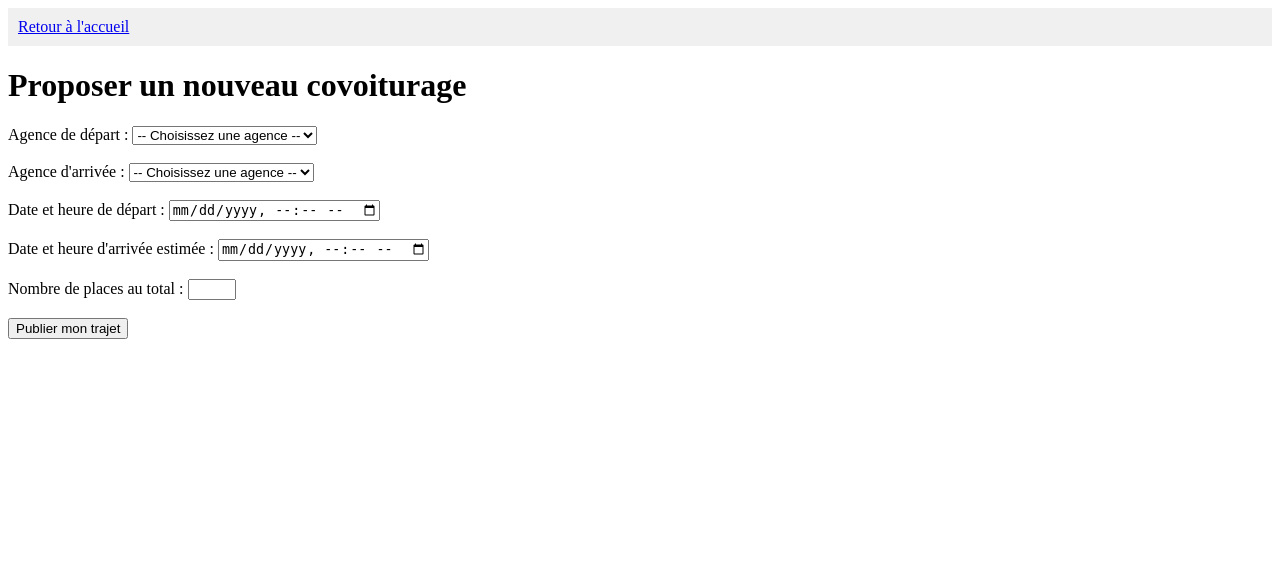
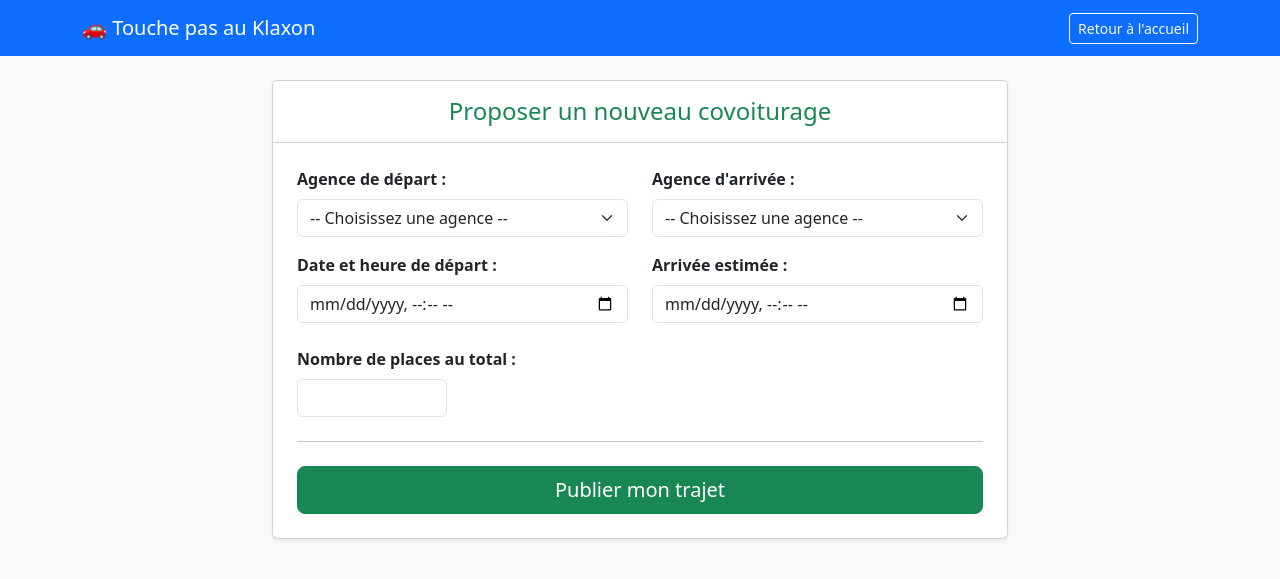
Before and after one commit to KODIO-Hassana/touche-pas-au-klaxon, a PHP site: page /views/ajouter_trajet.php in a window 1280 px wide. Shown: the top 579 px of the page. Run offline with PHP 8.4, Linux system fonts and the light colour scheme; the template is opened without the code that fills it, so the values that code supplies are empty.

Commit message:
Mise en place des jonctures SQL et intégration du design Bootstrap

```diff
--- a/views/ajouter_trajet.php
+++ b/views/ajouter_trajet.php
@@ -2,59 +2,88 @@
 <html lang="fr">
 <head>
     <meta charset="UTF-8">
+    <meta name="viewport" content="width=device-width, initial-scale=1.0">
     <title>Proposer un trajet - Touche pas au Klaxon</title>
+    <!-- Notre lien magique Bootstrap -->
+    <link href="https://cdn.jsdelivr.net/npm/bootstrap@5.3.0/dist/css/bootstrap.min.css" rel="stylesheet">
 </head>
-<body>
-    <div style="background-color: #f0f0f0; padding: 10px;">
-        <a href="/touche-pas-au-klaxon/">Retour à l'accueil</a>
+<body class="bg-light">
+
+    <!-- Barre de navigation simplifiée avec bouton de retour -->
+    <nav class="navbar navbar-dark bg-primary mb-4">
+        <div class="container">
+            <a class="navbar-brand" href="/touche-pas-au-klaxon/">🚗 Touche pas au Klaxon</a>
+            <a href="/touche-pas-au-klaxon/" class="btn btn-outline-light btn-sm">Retour à l'accueil</a>
+        </div>
+    </nav>
+
+    <div class="container">
+        <div class="row justify-content-center">
+            <!-- On utilise 8 colonnes sur 12 pour que le formulaire ait de la place -->
+            <div class="col-md-8">
+
+                <div class="card shadow-sm">
+                    <div class="card-header bg-white py-3 text-center">
+                        <h2 class="h4 mb-0 text-success">Proposer un nouveau covoiturage</h2>
                     </div>
 
-    <h1>Proposer un nouveau covoiturage</h1>
-
+                    <div class="card-body p-4">
                         <form action="/touche-pas-au-klaxon/trajet/ajouter" method="POST">
 
-        <div>
-            <label>Agence de départ :</label>
-            <select name="id_agence_depart" required>
-                <option value="">-- Choisissez une agence --</option>
-                <!-- Le contrôleur enverra la liste des agences dans cette boucle -->
-                <?php foreach($agences as $agence): ?>
-                    <option value="<?= $agence['id_agence'] ?? $agence['id'] ?>"><?= htmlspecialchars($agence['nom']) ?></option>
-                <?php endforeach; ?>
-            </select>
-        </div>
-        <br>
-
-        <div>
-            <label>Agence d'arrivée :</label>
-            <select name="id_agence_arrivee" required>
+                            <!-- Première ligne : Les Agences -->
+                            <div class="row mb-3">
+                                <div class="col-md-6">
+                                    <label class="form-label fw-bold">Agence de départ :</label>
+                                    <!-- "form-select" applique un beau style de menu déroulant -->
+                                    <select class="form-select" name="id_agence_depart" required>
                                         <option value="">-- Choisissez une agence --</option>
                                         <?php foreach($agences as $agence): ?>
                                             <option value="<?= $agence['id_agence'] ?? $agence['id'] ?>"><?= htmlspecialchars($agence['nom']) ?></option>
                                         <?php endforeach; ?>
                                     </select>
                                 </div>
-        <br>
+                                <div class="col-md-6">
+                                    <label class="form-label fw-bold">Agence d'arrivée :</label>
+                                    <select class="form-select" name="id_agence_arrivee" required>
+                                        <option value="">-- Choisissez une agence --</option>
+                                        <?php foreach($agences as $agence): ?>
+                                            <option value="<?= $agence['id_agence'] ?? $agence['id'] ?>"><?= htmlspecialchars($agence['nom']) ?></option>
+                                        <?php endforeach; ?>
+                                    </select>
+                                </div>
+                            </div>
 
-        <div>
-            <label>Date et heure de départ :</label>
-            <input type="datetime-local" name="date_heure_depart" required>
+                            <!-- Deuxième ligne : Les Dates -->
+                            <div class="row mb-4">
+                                <div class="col-md-6">
+                                    <label class="form-label fw-bold">Date et heure de départ :</label>
+                                    <input type="datetime-local" class="form-control" name="date_heure_depart" required>
                                 </div>
-        <br>
+                                <div class="col-md-6">
+                                    <label class="form-label fw-bold">Arrivée estimée :</label>
+                                    <input type="datetime-local" class="form-control" name="date_heure_arrivee" required>
+                                </div>
+                            </div>
 
-        <div>
-            <label>Date et heure d'arrivée estimée :</label>
-            <input type="datetime-local" name="date_heure_arrivee" required>
+                            <!-- Troisième ligne : Les Places -->
+                            <div class="mb-4">
+                                <label class="form-label fw-bold">Nombre de places au total :</label>
+                                <input type="number" class="form-control" name="places_total" min="1" max="8" required style="max-width: 150px;">
                             </div>
-        <br>
 
-        <div>
-            <label>Nombre de places au total :</label>
-            <input type="number" name="places_total" min="1" max="8" required>
+                            <hr class="mb-4">
+
+                            <!-- Bouton de validation qui prend toute la largeur -->
+                            <div class="d-grid">
+                                <button type="submit" class="btn btn-success btn-lg">Publier mon trajet</button>
                             </div>
-        <br>
+                        </form>
+                    </div>
+                </div>
 
-        <button type="submit">Publier mon trajet</button>
-    </form>
+            </div>
+        </div>
+    </div>
+
 </body>
 </html>
```
Also changed, not shown: models/Trajet.php (+17 -1 lines), views/accueil.php (+60 -19 lines), views/connexion.php (+49 -18 lines). Lines whose indentation alone changed are shown as unchanged.
